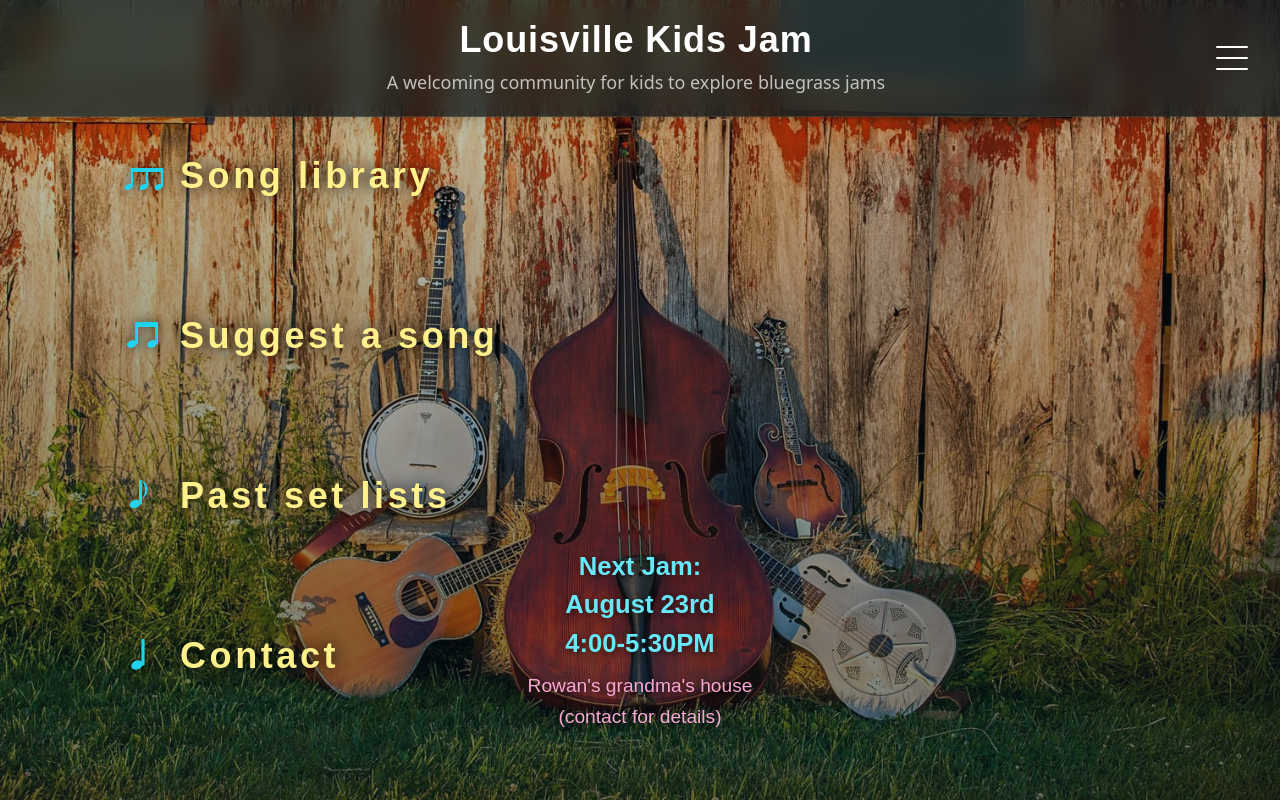
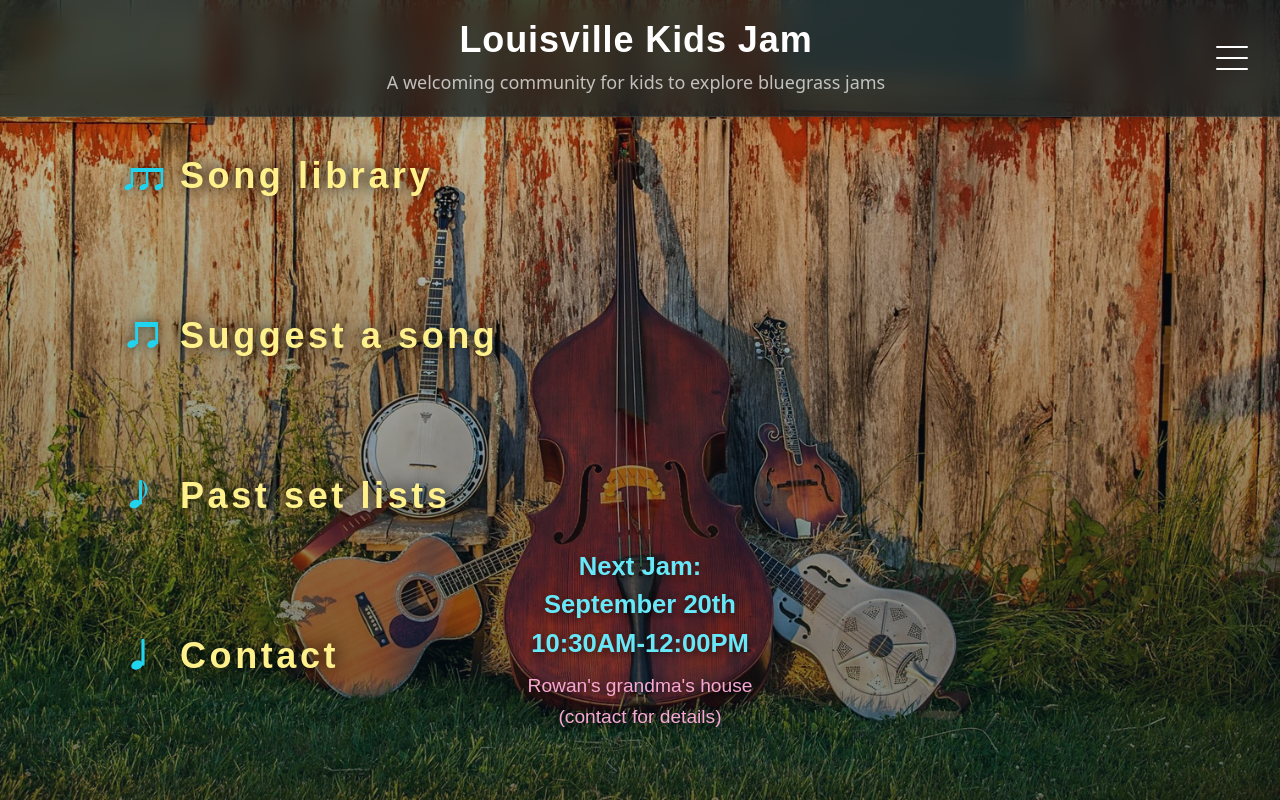
Before and after one commit to natalie-robinson/kids_jam, a Next.js app: page / in a window 1280 px wide. Built offline with nearby package versions, Linux system fonts and the light colour scheme.

Commit message:
Update event date and time in HomePage
Updating date/time

```diff
--- a/app/page.tsx
+++ b/app/page.tsx
@@ -7,8 +7,8 @@ export default async function HomePage() {
   const when = (
     <span>
       Next Jam:<br />
-      August 23rd<br />
-      4:00-5:30PM
+      September 20th<br />
+      10:30AM-12:00PM
     </span>
   );
   const where = (
```
